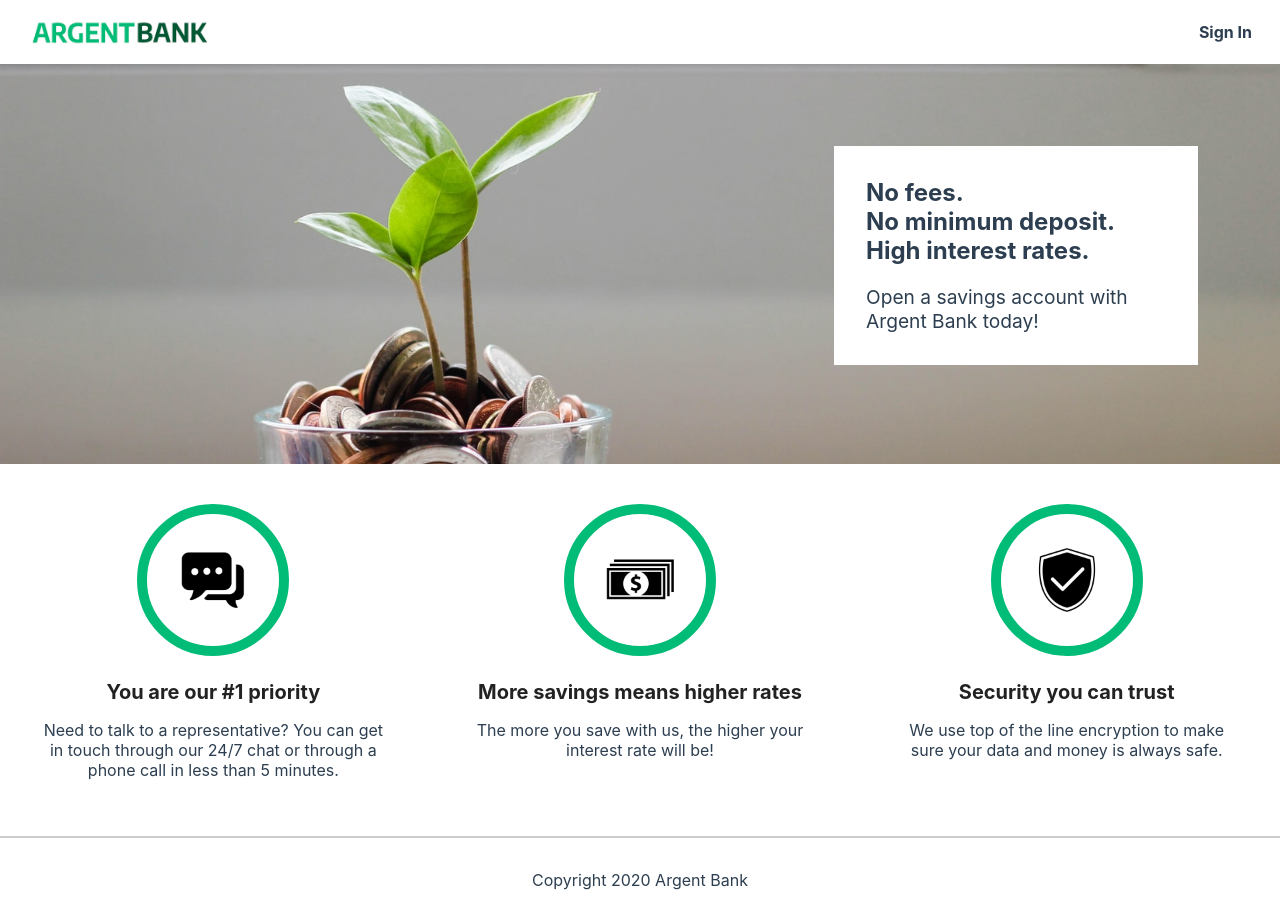
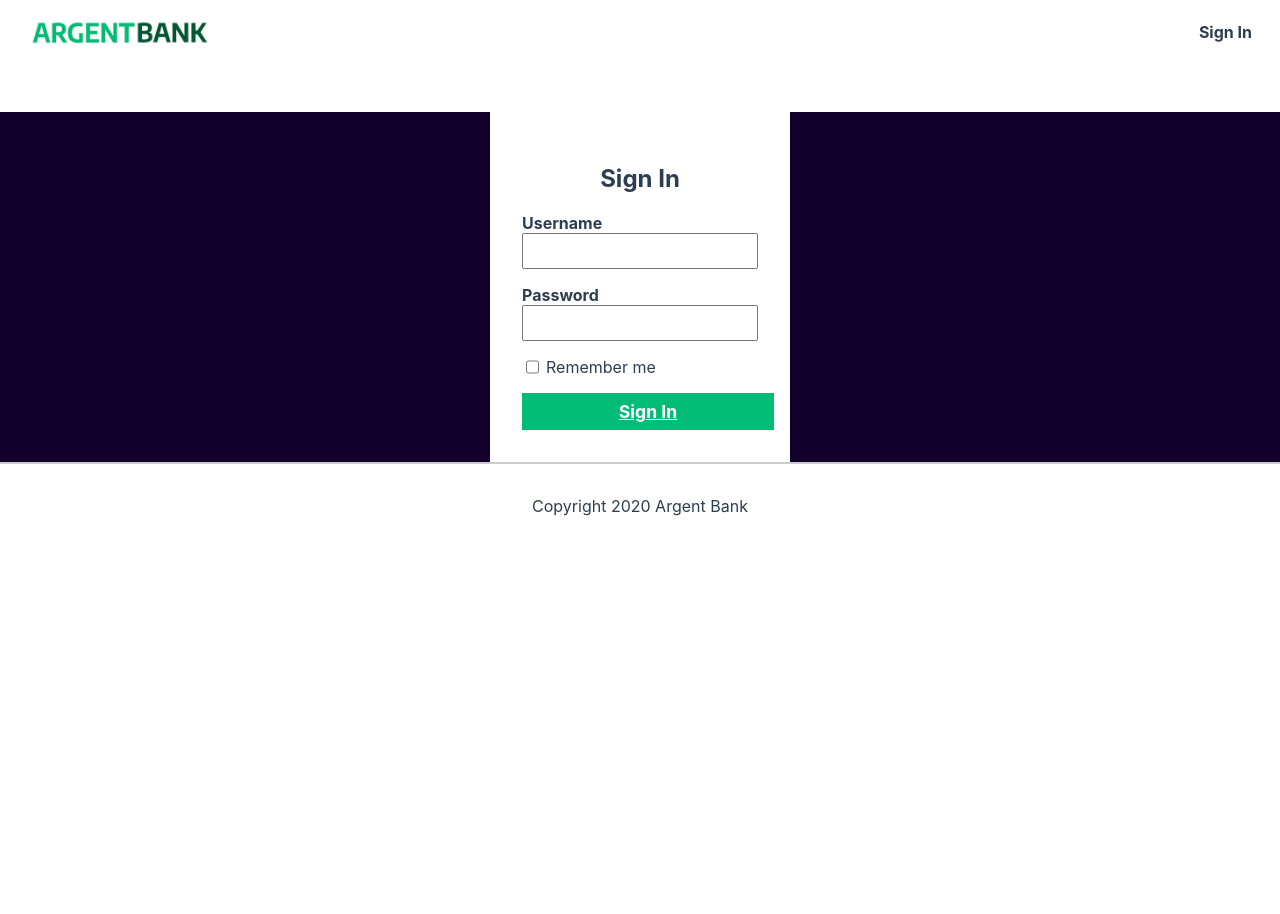
Before and after one commit to Halloween47/projet-13_bank-frontend, a React (Create React App) app: page / in a window 1280 px wide. After the commit the page ends 800 px from the top, so only its background shows below. Built offline with nearby package versions, Linux system fonts and the light colour scheme.

Commit message:
Page Sign In OK

```diff
--- a/src/App.jsx
+++ b/src/App.jsx
@@ -1,27 +1,9 @@
 import './App.css';
-import Header from './components/header';
-import Footer from './components/footer';
-import Hero from './components/hero';
-import FeatureItem from './components/featureItem';
-import iconChat from '../src/assets/img/icon-chat.png'
-import iconMoney from '../src/assets/img/icon-money.png'
-import iconSecurity from '../src/assets/img/icon-security.png'
+import SignIn from './pages/sign-in';
 
 function App() {
   return (
-    <div className="App">
-    <Header />
-    <main>
-    <Hero />
-    <section className="features">
-    <h2 className="sr-only">Features</h2>
-    <FeatureItem image={iconChat} titre="You are our #1 priority" texte="Need to talk to a representative? You can get in touch through our 24/7 chat or through a phone call in less than 5 minutes." />
-    <FeatureItem image={iconMoney} titre="More savings means higher rates" texte="The more you save with us, the higher your interest rate will be!" />
-    <FeatureItem image={iconSecurity} titre="Security you can trust" texte="We use top of the line encryption to make sure your data and money is always safe." />
-    </section>
-    </main>
-    <Footer />
-    </div>
+   <SignIn />
     );
   }
 
--- /dev/null
+++ b/src/pages/sign-in.jsx
@@ -0,0 +1,38 @@
+import Footer from "../components/footer";
+import Header from "../components/header";
+
+function SignIn() {
+    return (
+        <div className="sign-in">
+        <Header />
+        <main class="main bg-dark">
+        <section class="sign-in-content">
+        <i class="fa fa-user-circle sign-in-icon"></i>
+        <h1>Sign In</h1>
+        <form>
+        <div class="input-wrapper">
+        <label for="username">Username</label
+        ><input type="text" id="username" />
+        </div>
+        <div class="input-wrapper">
+        <label for="password">Password</label
+        ><input type="password" id="password" />
+        </div>
+        <div class="input-remember">
+        <input type="checkbox" id="remember-me" /><label for="remember-me"
+        >Remember me</label
+        >
+        </div>
+        {/* <!-- PLACEHOLDER DUE TO STATIC SITE --> */}
+        <a href="./user.html" class="sign-in-button">Sign In</a>
+        {/* <!-- SHOULD BE THE BUTTON BELOW --> */}
+        {/* <!-- <button class="sign-in-button">Sign In</button> --> */}
+        {/* <!--  --> */}
+        </form>
+        </section>
+        </main>
+        <Footer />
+        </div>
+        )
+    }
+    export default SignIn;
```
Also changed, not shown: src/pages/homePage.jsx (added, +26 -0 lines).
